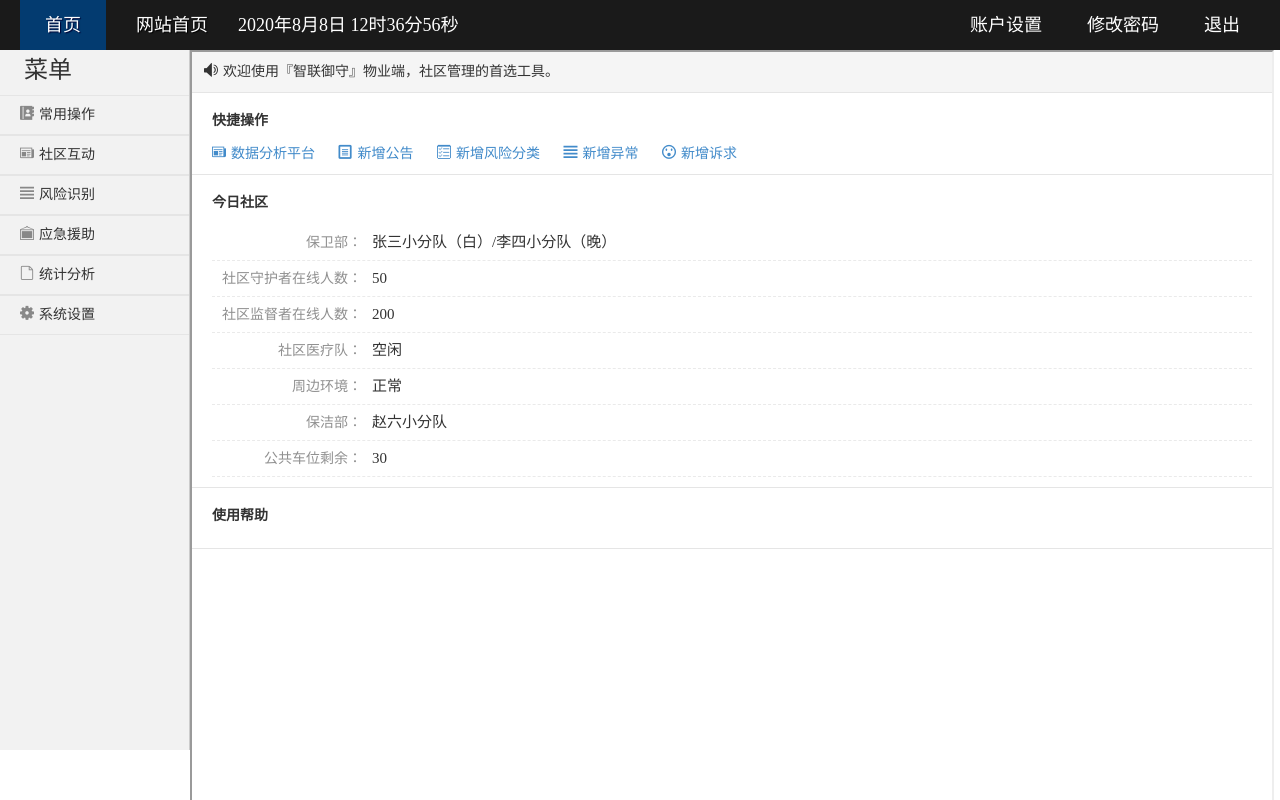
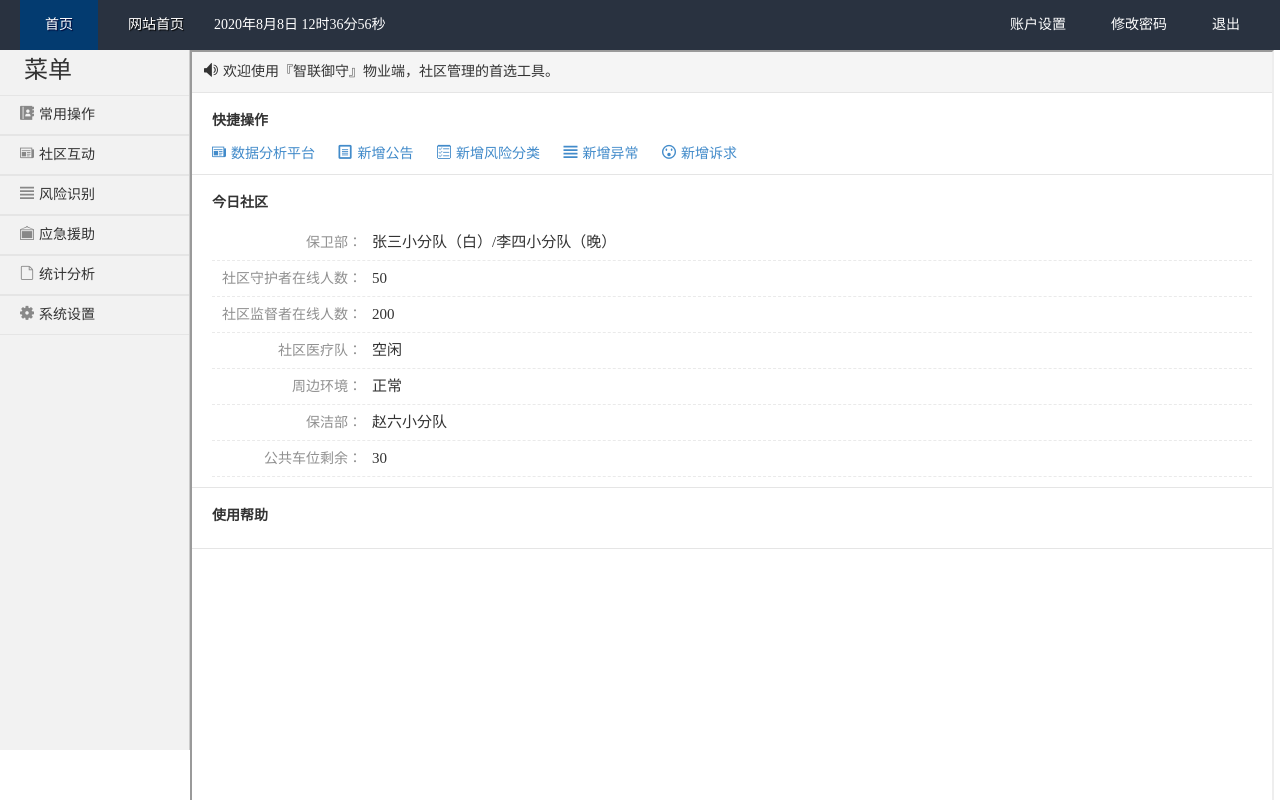
Before and after one commit to wu241617/ZLYS, a plain HTML site: page src/Mananger.html in a window 1280 px wide. Drawn offline with Linux system fonts and the light colour scheme.

Commit message:
feta:后台样式初调

```diff
--- a/src/Mananger.html
+++ b/src/Mananger.html
@@ -3,40 +3,26 @@
 	<head>
 		<meta charset="UTF-8">
 		<title>后台管理</title>
-    <link rel="stylesheet" type="text/css" href="css/common.css"/>
-    <link rel="stylesheet" type="text/css" href="css/main.css"/>
+		<link rel="stylesheet" type="text/css" href="css/common.css" />
+		<link rel="stylesheet" type="text/css" href="css/main.css" />
 		<script type="text/javascript" src="js/libs/modernizr.min.js"></script>
 	</head>
 	<body>
 		<div class="topbar-wrap white">
-    <div class="topbar-inner clearfix">
+			<div class="topbar-inner clearfix" style="background-color:#293240;font-size:14px;">
+				<!-- header-left -->
 				<div class="topbar-logo-wrap clearfix">
 					<h1 class="topbar-logo none"><a href="index.html" class="navbar-brand">后台管理</a></h1>
 					<ul class="navbar-list clearfix">
 						<li><a class="on" href="index.html">首页</a></li>
 						<li><a href="index.html" target="_blank">网站首页</a></li>
-                <li> <div id="showTime"></div>
+						<li>
+							<div id="showTime"></div>
 							<div id="showTime" class="res-info"></div>
-			<script type="text/javascript">
-				var t = null;
-				t = setTimeout(time, 1000); //開始运行
-				function time() {
-					clearTimeout(t); //清除定时器
-					dt = new Date();
-					var y = dt.getFullYear();
-					var mt = dt.getMonth() + 1;
-					var day = dt.getDate();
-					var h = dt.getHours(); //获取时
-					var m = dt.getMinutes(); //获取分
-					var s = dt.getSeconds(); //获取秒
-					document.querySelector("#showTime").innerHTML =
-					 y + "年" + mt + "月" + day + "日 " + h + "时" + m + "分" + s + "秒";
-					t = setTimeout(time, 1000); //设定定时器，循环运行
-				}
-			</script>
 						</li>
 					</ul>
 				</div>
+				<!-- header-right -->
 				<div class="top-info-wrap">
 					<ul class="top-info-list clearfix">
 						<li><a href="user.html" target="CK1">账户设置</a></li>
@@ -47,7 +33,7 @@
 			</div>
 		</div>
 		<div class="container clearfix">
-    <div class="sidebar-wrap">
+			<div class="sidebar-wrap" style="font-size:14px;">
 				<div class="sidebar-title">
 					<h1>菜单</h1>
 				</div>
@@ -82,7 +68,7 @@
 							<a href="#target_3"><i class="icon-font">&#xe043;</i>应急援助</a>
 							<ul id="target_3" class="sub-menu">
 								<li><a href="Mananger.html"><i class="icon-font">&#xe006;</i>任务分配</a></li>
-					<li><a href="warning.html" target="CK1" ><i class="icon-font">&#xe012;</i>警报管理</a></li>
+								<li><a href="warning.html" target="CK1"><i class="icon-font">&#xe012;</i>警报管理</a></li>
 
 							</ul>
 						</li>
@@ -112,5 +98,27 @@
 			</div>
 			<!--/main-->
 		</div>
+
+		<script src="js/jquery-1.8.3.min.js"></script>
+		<script type="text/javascript">
+			$(function(){
+				// 当前时间
+				var t = null;
+				t = setTimeout(time, 1000); //開始运行
+				function time() {
+					clearTimeout(t); //清除定时器
+					dt = new Date();
+					var y = dt.getFullYear();
+					var mt = dt.getMonth() + 1;
+					var day = dt.getDate();
+					var h = dt.getHours(); //获取时
+					var m = dt.getMinutes(); //获取分
+					var s = dt.getSeconds(); //获取秒
+					$("#showTime").html(y + "年" + mt + "月" + day + "日 " + h + "时" + m + "分" + s + "秒");
+					t = setTimeout(time, 1000); //设定定时器，循环运行
+				}
+			})
+
+		</script>
 	</body>
 </html>
--- a/src/css/style.css
+++ b/src/css/style.css
@@ -12,6 +12,7 @@ body { /* perspective: 400px; */ font-family:微软雅黑;}
 .b-img a{ display:block; height:681px; float:left;}
 .b-list{ height:50px; padding-top:600px; position:relative; margin:0 auto;z-index:1;}
 .b-list span{ display:block;cursor:pointer; width:14px; height:14px; border-radius:50%; border:3px solid #3eb5f1; float:left; margin:0 5px; _margin:0 3px;}
+.b-list span:hover{background-color:red;}
 .b-list .spcss{border:3px solid #0688f1;}
 .bar-left{ position:absolute; z-index:1; display:block; width:100px; height:100%; left:0px; background:none; top:0px; }
 .bar-right{ position:absolute;z-index:1; display:block; width:100px; height:100%; right:0px; background:none; top:0px; }
@@ -106,7 +107,7 @@ footer li p { font-size: 18px; line-height: 110px; }
 #backTop{
 	width:80px;
 	height:40px;
-	background-color:deepskyblue;
+	background-color:rgba(0,0,0,.8);
 	color:white;
 	text-align:center;
 	line-height:40px;
@@ -119,8 +120,8 @@ footer li p { font-size: 18px; line-height: 110px; }
 	display:none;
 }
 #backTop:hover{
-	background-color:dodgerblue;
+	background-color:black;
 }
 a{
-	transition:all 0.8s;
+	transition:all 0.5s;
 }
```
Lines whose indentation alone changed are shown as unchanged.
